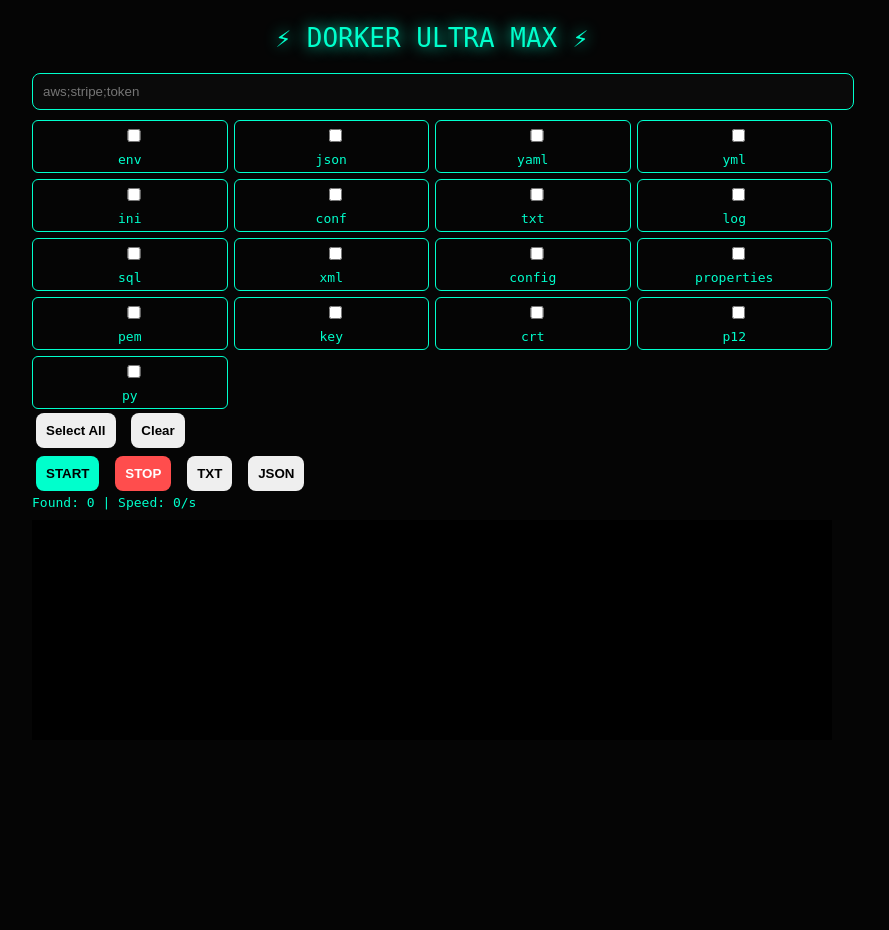
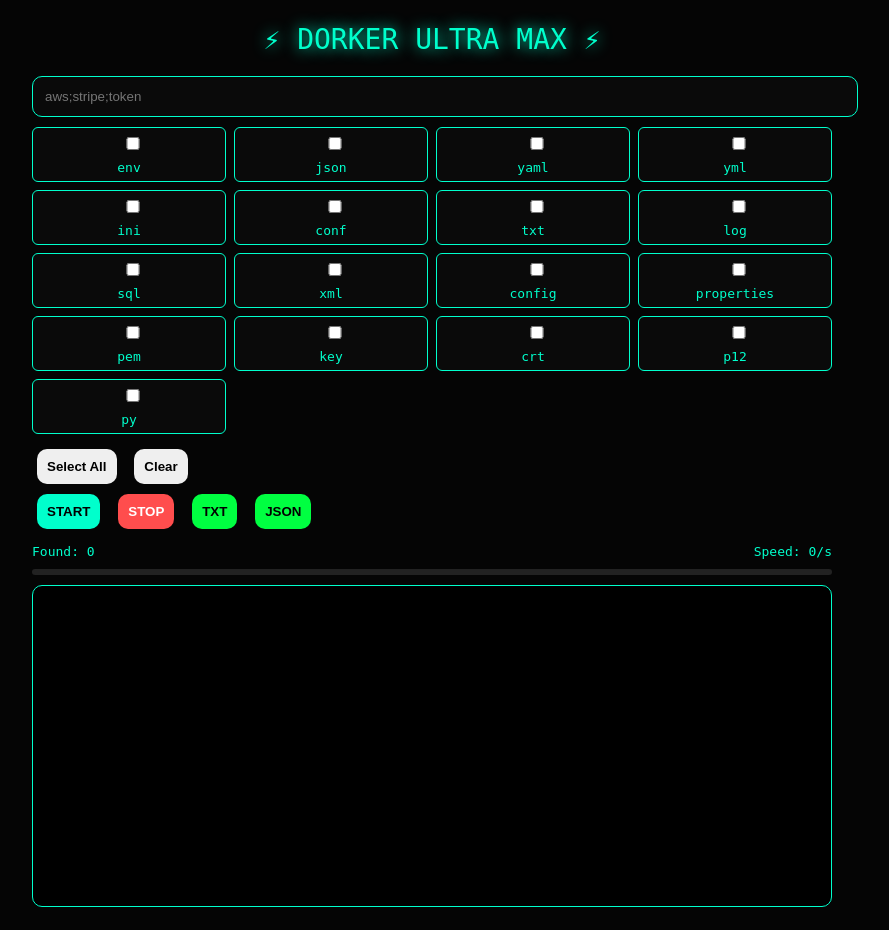
Before and after one commit to gptyasser8-bit/YSHDORKER, a Flask app: page / in a window 1280 px wide. Shown: the whole page, without its empty margins (208-1097 px from the left). Before the commit the page ends 510 px from the top, so only its background shows below. Run offline with Flask 3, Linux system fonts and the light colour scheme.

Commit message:
Update index.html

```diff
--- a/templates/index.html
+++ b/templates/index.html
@@ -6,17 +6,92 @@
 <title>Dorker Ultra MAX</title>
 
 <style>
-body{background:#050505;color:#00ffcc;font-family:monospace;padding:15px;}
-.title{text-align:center;font-size:26px;text-shadow:0 0 15px #00ffcc;margin-bottom:20px;}
-.container{max-width:800px;margin:auto;}
-input{width:100%;padding:10px;margin-bottom:10px;background:#0a0a0a;border:1px solid #00ffcc;color:#00ffcc;border-radius:8px;}
-button{padding:10px;margin:4px;border:none;border-radius:8px;font-weight:bold;cursor:pointer;}
+body{
+background:#050505;
+color:#00ffcc;
+font-family:monospace;
+padding:15px;
+}
+
+.title{
+text-align:center;
+font-size:28px;
+text-shadow:0 0 15px #00ffcc;
+margin-bottom:20px;
+}
+
+.container{
+max-width:800px;
+margin:auto;
+}
+
+input{
+width:100%;
+padding:12px;
+margin-bottom:10px;
+background:#0a0a0a;
+border:1px solid #00ffcc;
+color:#00ffcc;
+border-radius:10px;
+}
+
+button{
+padding:10px;
+margin:5px;
+border:none;
+border-radius:10px;
+cursor:pointer;
+font-weight:bold;
+}
+
 .start{background:#00ffcc;color:#000;}
 .stop{background:#ff4d4d;color:#fff;}
-.grid{display:grid;grid-template-columns:repeat(4,1fr);gap:6px;}
-.ext{border:1px solid #00ffcc;padding:5px;text-align:center;border-radius:6px;}
-#log{background:black;height:200px;overflow:auto;margin-top:10px;padding:10px;}
-.card{border:1px solid #00ffcc;padding:8px;margin-top:8px;border-radius:8px;}
+.download{background:#00ff41;color:#000;}
+
+.grid{
+display:grid;
+grid-template-columns:repeat(4,1fr);
+gap:8px;
+margin-bottom:10px;
+}
+
+.ext{
+background:#0a0a0a;
+padding:6px;
+border-radius:6px;
+text-align:center;
+border:1px solid #00ffcc;
+}
+
+#log{
+background:#000;
+height:300px;
+overflow:auto;
+padding:10px;
+border-radius:10px;
+border:1px solid #00ffcc;
+margin-top:10px;
+}
+
+.stats{
+display:flex;
+justify-content:space-between;
+margin-top:10px;
+}
+
+.progress{
+height:6px;
+background:#222;
+margin-top:10px;
+border-radius:10px;
+overflow:hidden;
+}
+
+.fill{
+height:100%;
+width:0%;
+background:#00ffcc;
+}
 </style>
 </head>
 
@@ -30,7 +105,9 @@ button{padding:10px;margin:4px;border:none;border-radius:8px;font-weight:bold;cu
 
 <div class="grid">
 {% for e in exts %}
-<label class="ext"><input type="checkbox" class="extbox" value="{{e}}"> {{e}}</label>
+<label class="ext">
+<input type="checkbox" class="extbox" value="{{e}}"> {{e}}
+</label>
 {% endfor %}
 </div>
 
@@ -41,29 +118,42 @@ button{padding:10px;margin:4px;border:none;border-radius:8px;font-weight:bold;cu
 
 <button class="start" onclick="start()">START</button>
 <button class="stop" onclick="stop()">STOP</button>
-<button onclick="download('txt')">TXT</button>
-<button onclick="download('json')">JSON</button>
+<button class="download" onclick="download('txt')">TXT</button>
+<button class="download" onclick="download('json')">JSON</button>
 
-<div>Found: <span id="found">0</span> | Speed: <span id="speed">0</span>/s</div>
+<div class="stats">
+<div>Found: <span id="found">0</span></div>
+<div>Speed: <span id="speed">0</span>/s</div>
+</div>
+
+<div class="progress">
+<div class="fill" id="bar"></div>
+</div>
 
 <div id="log"></div>
-<div id="results"></div>
 
 </div>
 
 <script>
 let source;
+let found=0;
+let startTime;
 
 function log(t){
 let el=document.getElementById("log")
-let d=document.createElement("div")
-d.textContent=t
-el.appendChild(d)
+let line=document.createElement("div")
+line.textContent=t
+el.appendChild(line)
 el.scrollTop=el.scrollHeight
 }
 
-function selectAll(){document.querySelectorAll(".extbox").forEach(e=>e.checked=true)}
-function clearAll(){document.querySelectorAll(".extbox").forEach(e=>e.checked=false)}
+function selectAll(){
+document.querySelectorAll(".extbox").forEach(e=>e.checked=true)
+}
+
+function clearAll(){
+document.querySelectorAll(".extbox").forEach(e=>e.checked=false)
+}
 
 function getExt(){
 let ex=[]
@@ -72,6 +162,10 @@ return ex
 }
 
 function start(){
+found=0
+document.getElementById("log").innerHTML=""
+startTime=Date.now()
+
 fetch("/start",{
 method:"POST",
 headers:{'Content-Type':'application/json'},
@@ -82,10 +176,25 @@ ext:getExt()
 })
 
 if(source) source.close()
-source=new EventSource("/logs")
-source.onmessage=e=>log(e.data)
+source = new EventSource("/logs")
 
-setInterval(loadResults,1000)
+source.onmessage = e=>{
+log(e.data)
+
+if(e.data.includes("SECRET FOUND")){
+found++
+
+document.getElementById("found").innerText=found
+
+let elapsed=(Date.now()-startTime)/1000
+let speed=(found/elapsed).toFixed(1)
+
+document.getElementById("speed").innerText=speed
+
+let progress=Math.min(found*2,100)
+document.getElementById("bar").style.width=progress+"%"
+}
+}
 }
 
 function stop(){
@@ -93,23 +202,8 @@ fetch("/stop",{method:"POST"})
 if(source) source.close()
 }
 
-function download(t){
-window.open("/download?type="+t)
-}
-
-async function loadResults(){
-let r=await fetch("/results")
-let data=await r.json()
-
-document.getElementById("found").innerText=data.found
-document.getElementById("speed").innerText=data.speed
-
-let div=document.getElementById("results")
-div.innerHTML=""
-
-data.results.slice(-50).forEach(x=>{
-div.innerHTML+=`<div class="card">${x.url}<br>${x.secrets.join("<br>")}</div>`
-})
+function download(type){
+window.open("/download?type="+type)
 }
 </script>
 
```
